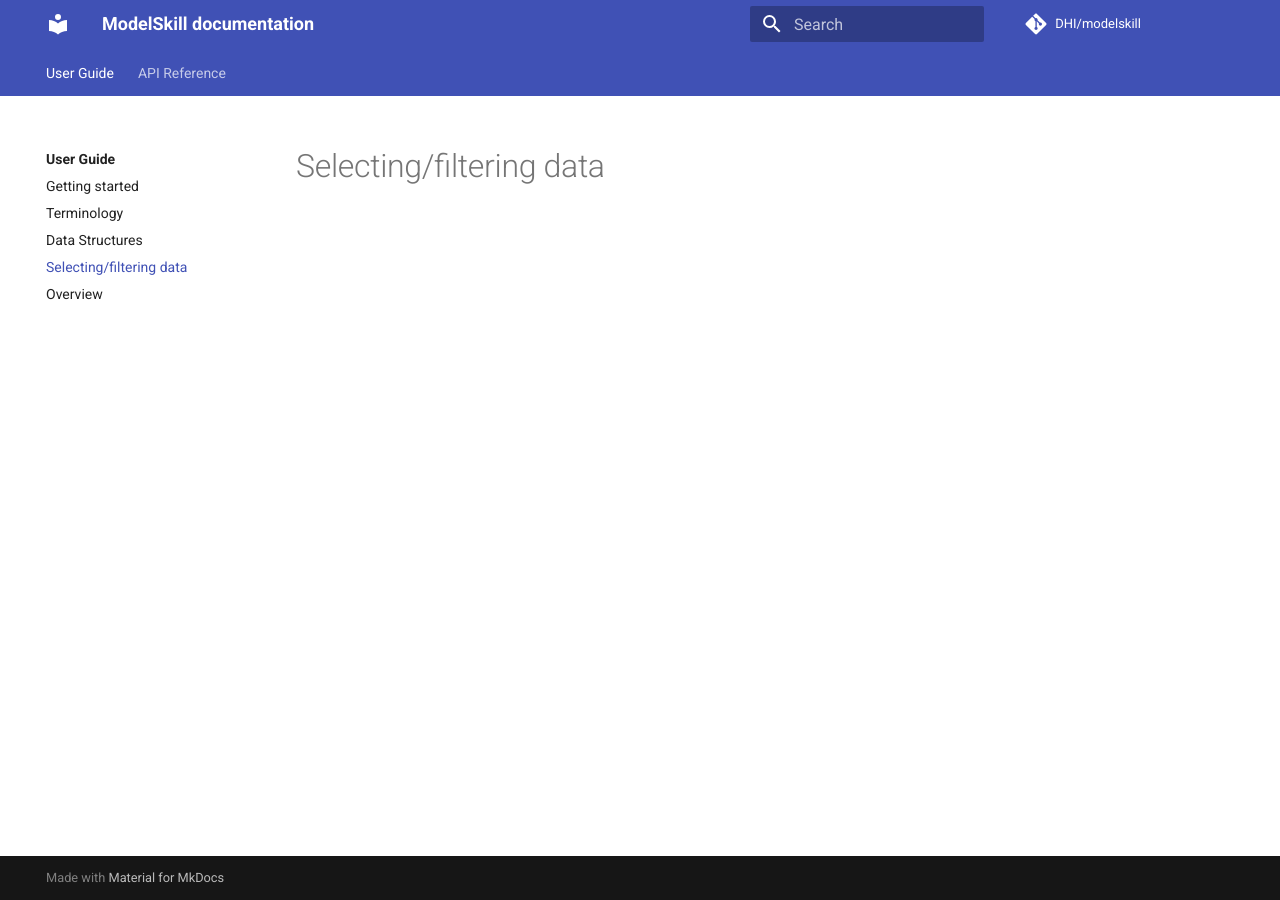
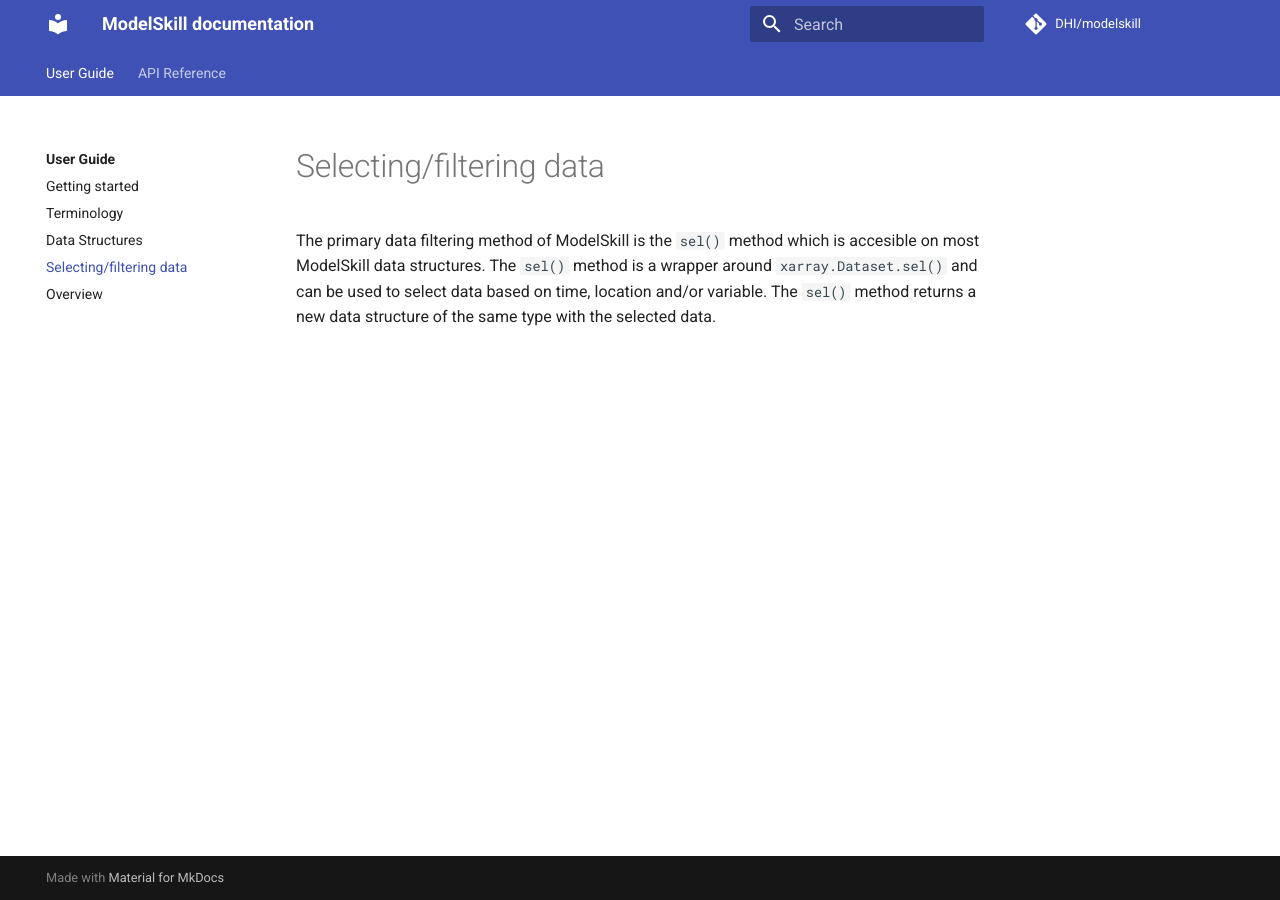
Before and after one commit to DHI/modelskill, an MkDocs documentation site: the page built from docs/user-guide/selecting-data.md, in a window 1280 px wide. Built offline with MkDocs 1.6.1 and Material for MkDocs 9.7.7, drawn with Linux system fonts in a browser that asks for light colours; comment, search, counter and statistics services are not loaded.

Commit message:
sel method

```diff
--- a/docs/user-guide/selecting-data.md
+++ b/docs/user-guide/selecting-data.md
@@ -1 +1,3 @@
 # Selecting/filtering data
+
+The primary data filtering method of ModelSkill is the `sel()` method which is accesible on most ModelSkill data structures. The `sel()` method is a wrapper around `xarray.Dataset.sel()` and can be used to select data based on time, location and/or variable. The `sel()` method returns a new data structure of the same type with the selected data.
```
